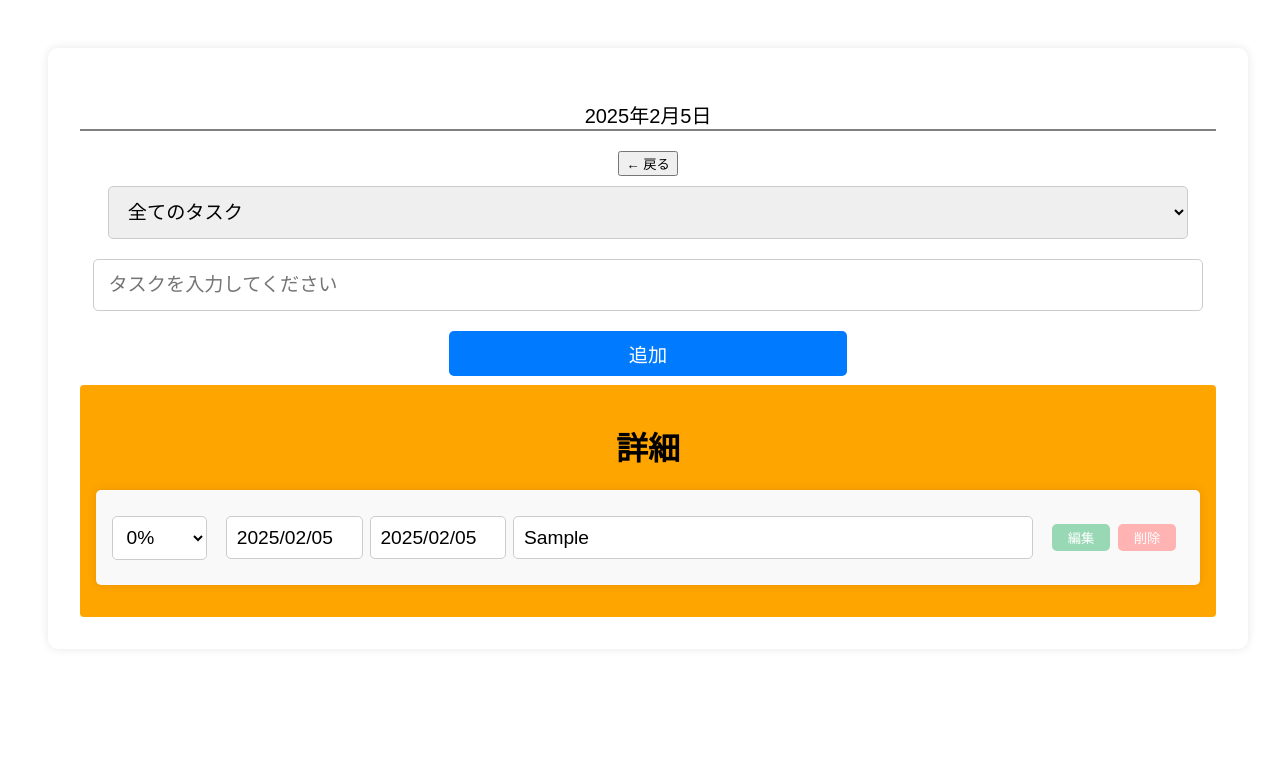
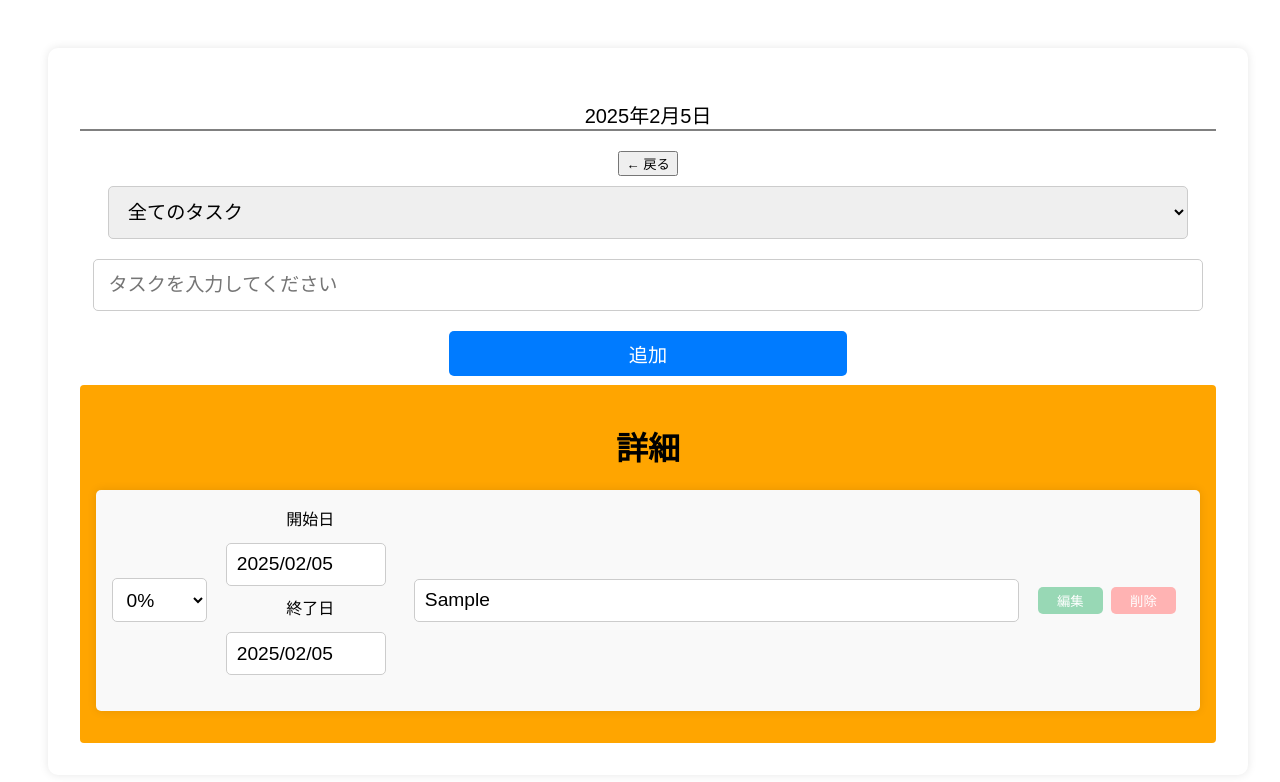
Before and after one commit to Takahiro920615/to_do_listB, a React (Vite) app in the folder vite-project/: page /todos in a window 1280 px wide. Both pictures are taken after typing "Sample" into the empty fields and a click on the button "追加". Shown: the top 782 px of the page. Built offline with nearby package versions, Linux system fonts and the light colour scheme.

Commit message:
dateCSS修正完了

```diff
--- a/vite-project/src/components/todos/index.tsx
+++ b/vite-project/src/components/todos/index.tsx
@@ -168,15 +168,18 @@ useEffect(()=> {
                 value={todo.progress}
                 onChange={(value) => handleTodo(todo.id, 'progress', value)}
               />
+             <div className="date-container">
+                <label>開始日</label>
               <SimpleDatePicker
               selectedDate={todo.startDate}
               onChange={(date) => handleTodo(todo.id, "startDate", date)}
               />
-
+              <label>終了日</label>
               <SimpleDatePicker
               selectedDate={todo.endDate}
               onChange={(date) => handleTodo(todo.id, "endDate", date)}
               />
+              </div>
 
 
               {/* <input
--- a/vite-project/src/index.css
+++ b/vite-project/src/index.css
@@ -146,3 +146,14 @@ p{
   padding: 0.5em; /* パディングを追加 */
   box-sizing: border-box;
 }
+
+.date-container {
+  display: flex;
+  flex-direction: column; /* 縦並びにする */
+  margin-bottom: 10px;
+  margin-right: 20px;
+}
+
+.date-container label {
+  margin-bottom: 3px;
+}
```
